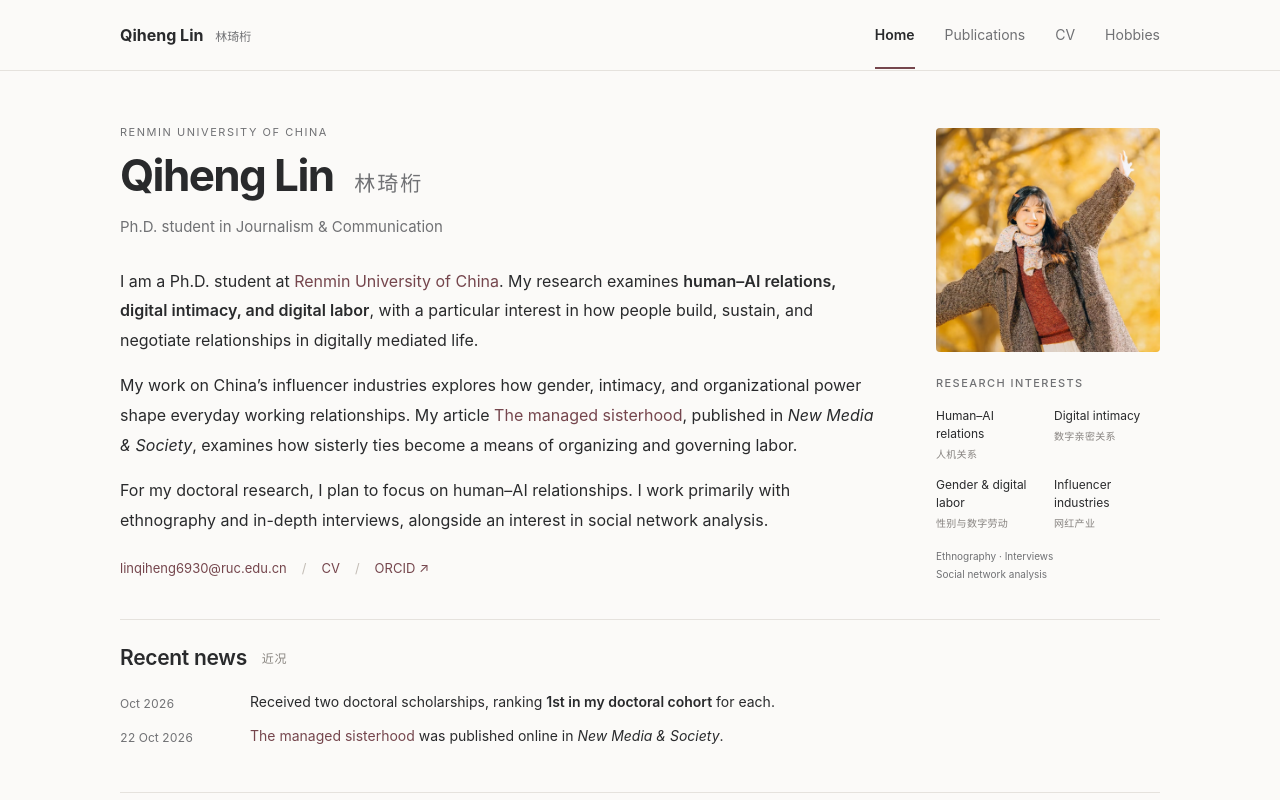
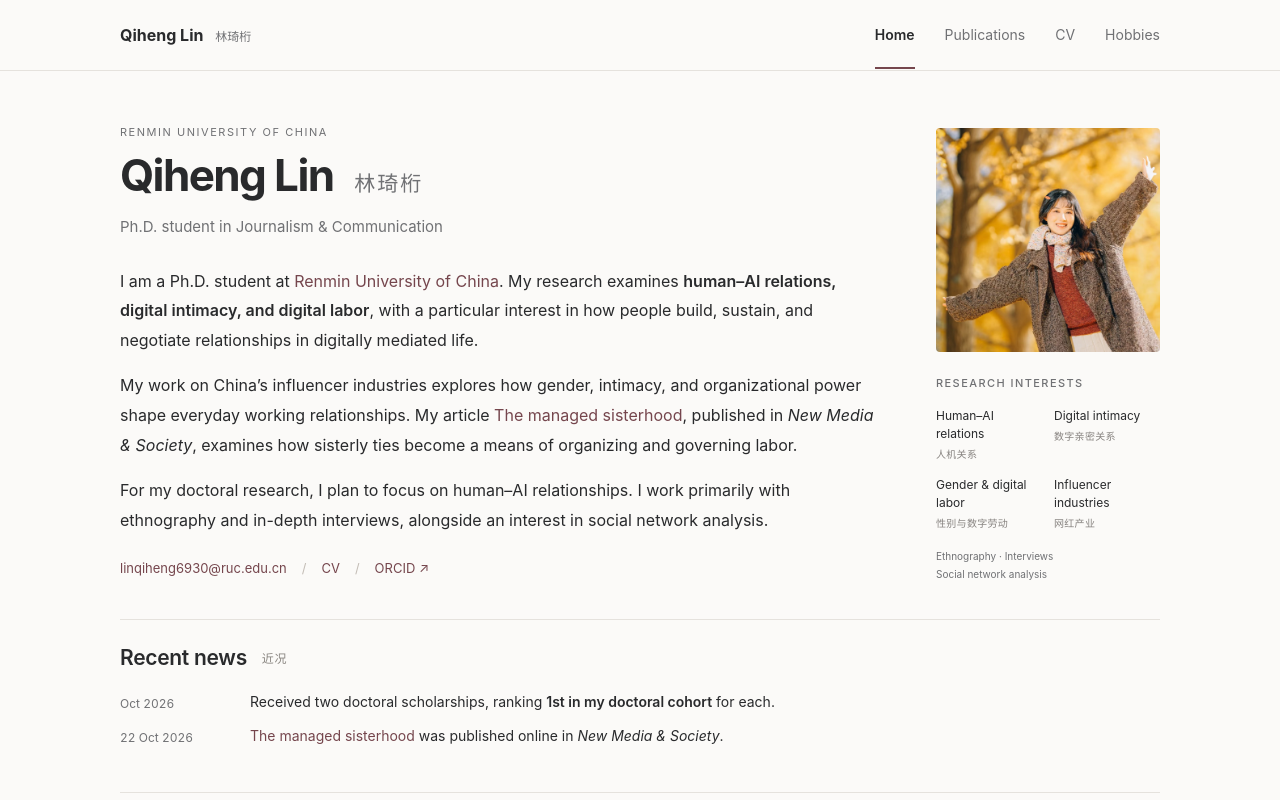
Before and after one commit to lin-qh930/lin-qh930.github.io, a plain HTML site: page index.html in a window 1280 px wide. Shown: the top 800 px of the page. Drawn offline with Linux system fonts and the light colour scheme.

Commit message:
Identify Fudan Forum photograph and adjust homepage portrait framing

```diff
--- a/style.css
+++ b/style.css
@@ -26,7 +26,7 @@
 .intro-grid{margin-top:0;grid-template-columns:minmax(0,1fr) 224px;gap:58px;align-items:start}
 .intro-heading{margin-bottom:26px}.intro-heading .eyebrow{margin-bottom:6px}.intro-heading .role{font-size:15px;line-height:1.75;margin-top:11px}
 .profile-aside{align-self:start;padding-top:6px}.portrait-link{display:block;line-height:0;aspect-ratio:1/1;overflow:hidden;border-radius:4px}
-.profile-portrait{display:block;width:100%;height:auto;border-radius:4px;aspect-ratio:1/1;object-fit:cover;object-position:50% 58%;transform:scale(1.4);transform-origin:44% 44%}
+.profile-portrait{display:block;width:100%;height:auto;border-radius:4px;aspect-ratio:1/1;object-fit:cover;object-position:50% 58%;transform:scale(1.3);transform-origin:0% 44%}
 .profile-aside .research-aside{border:0;padding:0;margin-top:22px}
 .profile-aside .research-aside ul{display:grid;grid-template-columns:1fr 1fr;gap:14px 12px;margin:14px 0 0}
 .profile-aside .research-aside li{font-size:12px;margin:0;line-height:1.5}.profile-aside .research-aside li span{font-size:10px}
```
Also changed, not shown: publications.html (+1 -1 lines).
